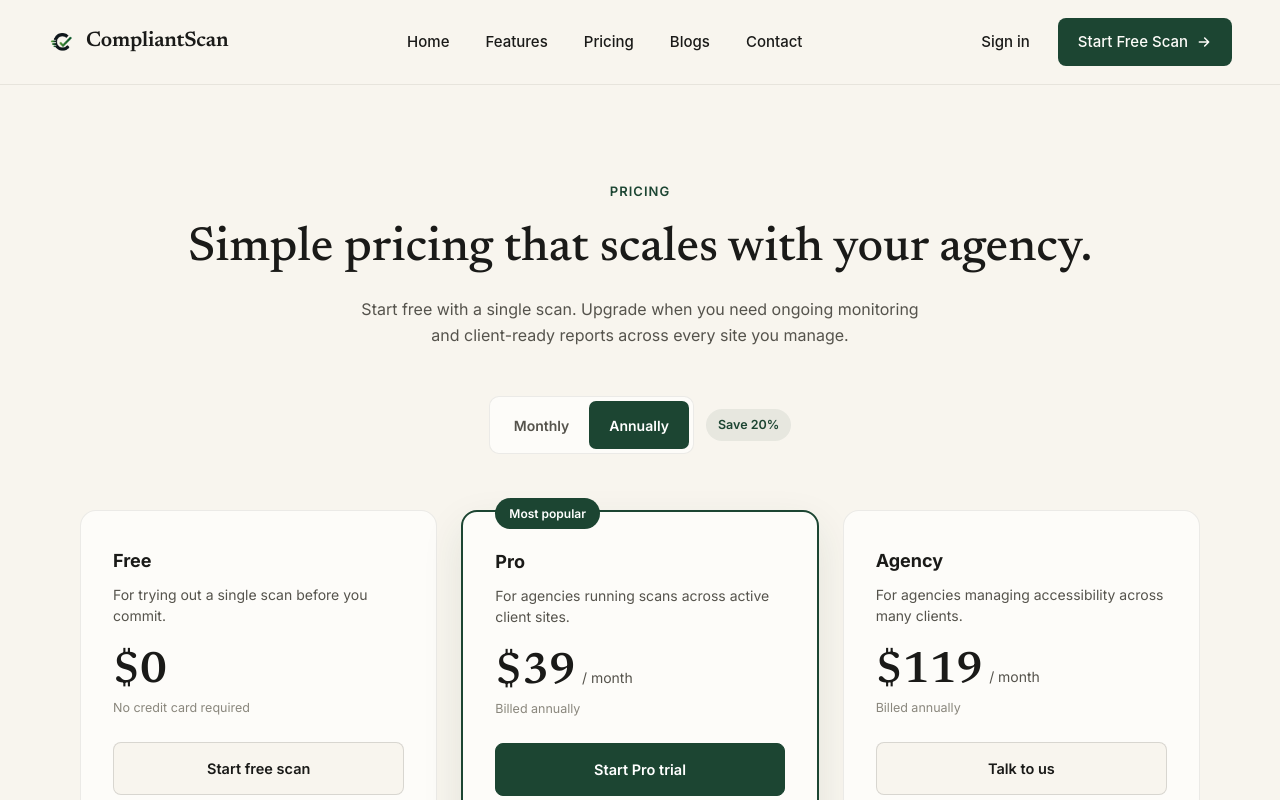
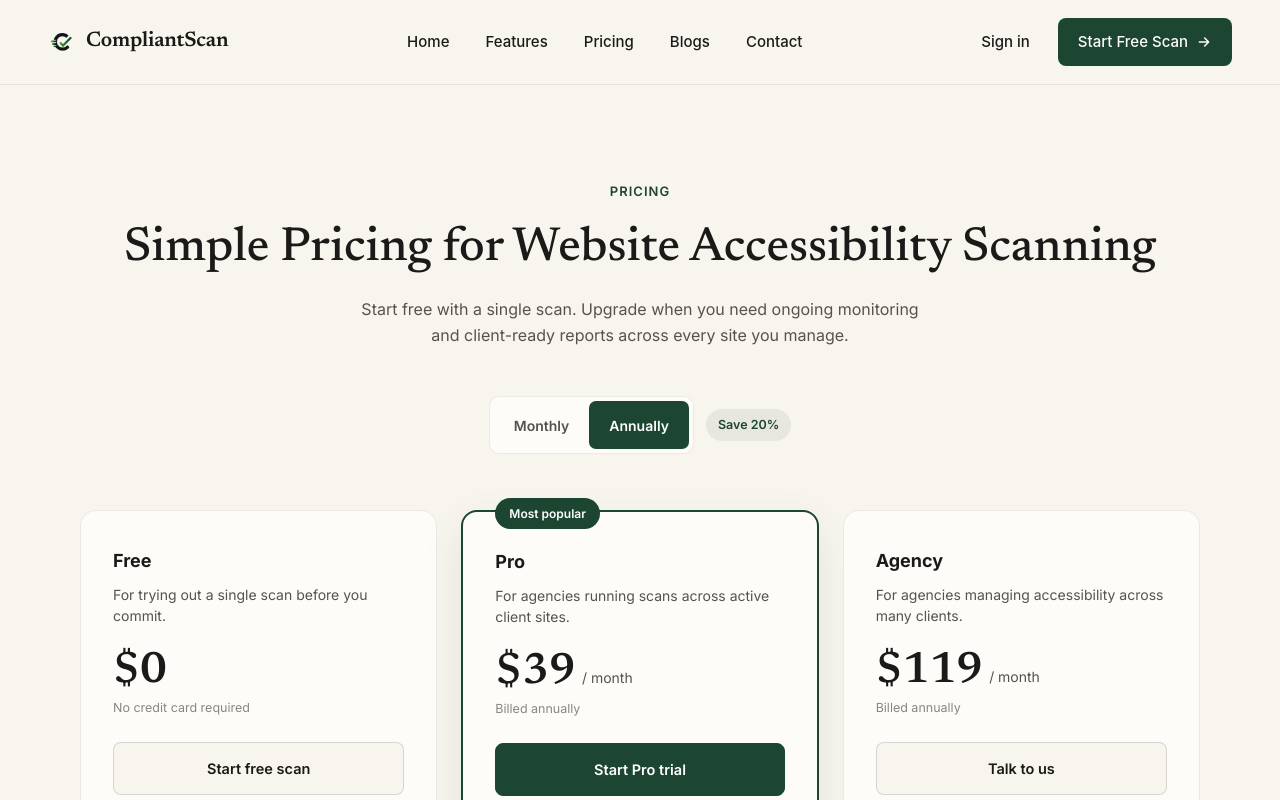
Before and after one commit to compliantscan/ada-scanner-frontend, a Next.js app: page /pricing in a window 1280 px wide. Shown: the top 800 px of the page. Built offline with nearby package versions, Linux system fonts and the light colour scheme; a web font is replaced by a local one.

Commit message:
Optimize pricing page SEO

```diff
--- a/app/pricing/page.js
+++ b/app/pricing/page.js
@@ -3,9 +3,12 @@ import Pricing from '@/components/Pricing/Pricing';
 import Footer from '@/components/Footer/Footer';
 
 export const metadata = {
-  title: 'Pricing — CompliantScan',
+  title: 'Website Accessibility Scanner Pricing | CompliantScan',
   description:
-    'Simple, transparent pricing for agencies. Scan for free, upgrade for ongoing monitoring and client-ready reports.',
+    'Compare CompliantScan plans for scanning client websites, finding WCAG issues, and generating client-ready accessibility reports.',
+  alternates: {
+    canonical: 'https://www.compliantscan.com/pricing',
+  },
 };
 
 export default function PricingPage() {
--- a/components/Pricing/Pricing.jsx
+++ b/components/Pricing/Pricing.jsx
@@ -85,7 +85,7 @@ export default function Pricing() {
       <div className={styles.container}>
         <p className={styles.label}>Pricing</p>
         <h1 className={styles.heading}>
-          Simple pricing that scales with your agency.
+          Simple Pricing for Website Accessibility Scanning
         </h1>
         <p className={styles.subheading}>
           Start free with a single scan. Upgrade when you need ongoing
```
